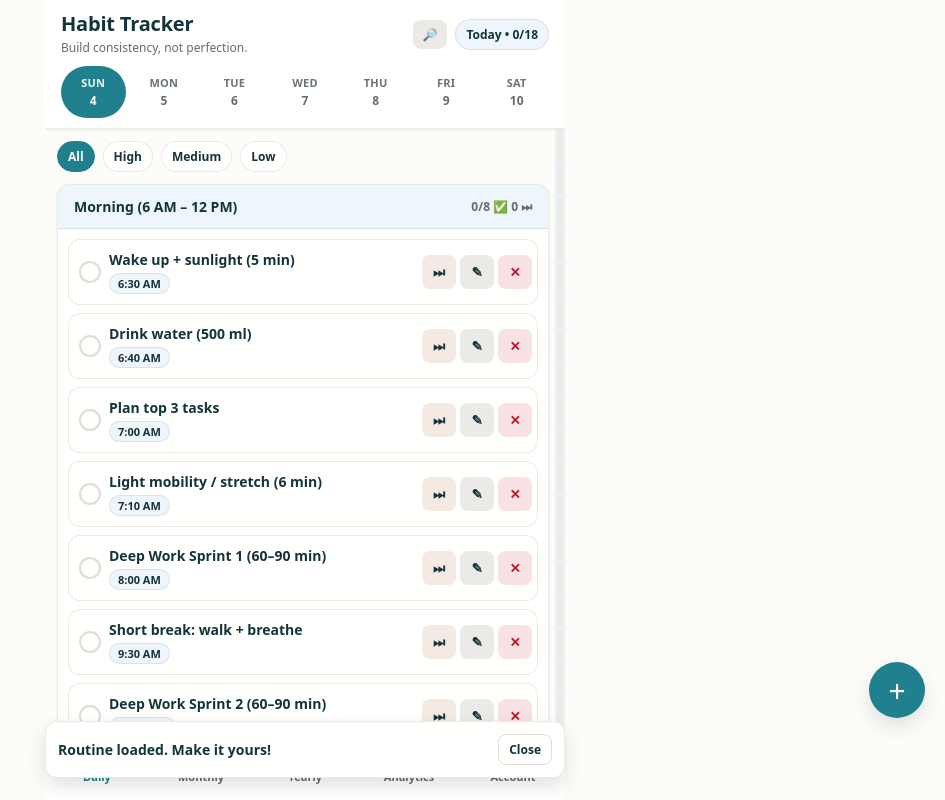
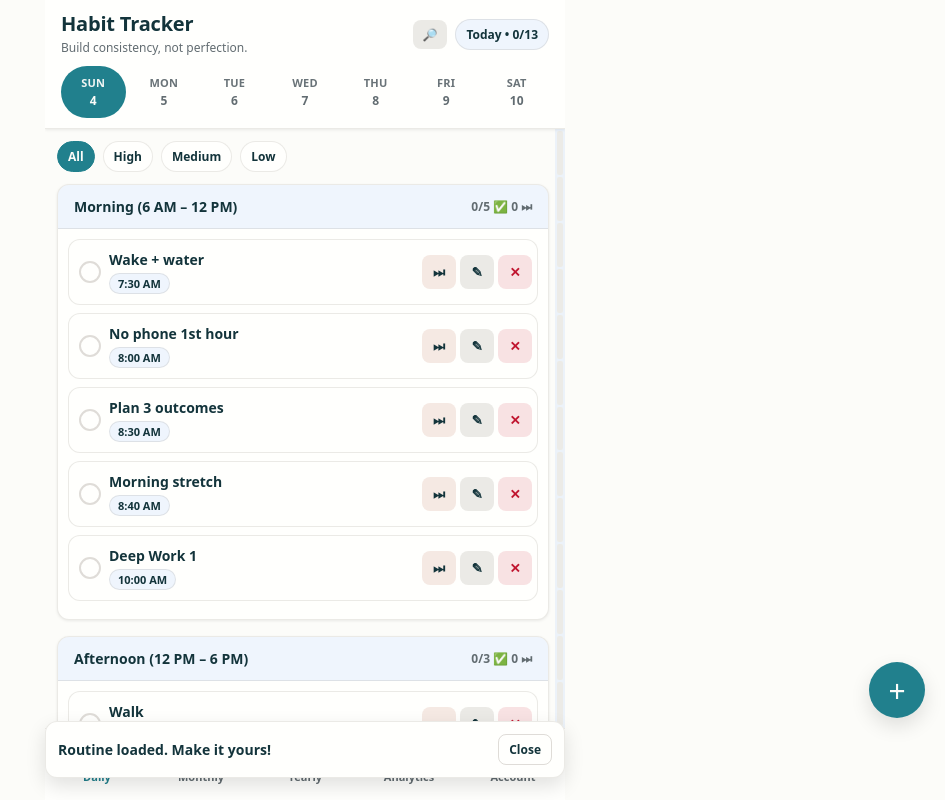
Before and after one commit to san-vm/HabitHost, a plain HTML site: page index.html in a window 1280 px wide. Both pictures are taken after a click on the button "Load routine". Shown: the whole page, without its empty margins (335-1280 px from the left). Drawn offline with Linux system fonts and the light colour scheme.

Commit message:
Refactor habit sections and add storage management
Removed some motivational messages and habit descriptions while adding new sections for storage management and motivation.

```diff
--- a/index.html
+++ b/index.html
@@ -1039,7 +1039,6 @@
 
 				<div class="card section">
 					<h3>Monthly habits</h3>
-					<div class="muted">Keep monthly habits few and meaningful.</div>
 				</div>
 
 				<div class="card section">
@@ -1058,7 +1057,6 @@
 
 				<div class="card section">
 					<h3>Yearly habits</h3>
-					<div class="muted">Big rocks: health checks, finances, career reviews.</div>
 				</div>
 
 				<div class="card section">
@@ -1074,8 +1072,8 @@
 						<div class="pill" id="weeklyRatePill">Completion: 0%</div>
 						<div class="pill" id="bestStreakPill">Best streak: 0</div>
 					</div>
-					<div class="muted" style="margin-top: var(--s-10);">
-						Completion rate counts “completed” only (skips are neutral).
+					<div class="muted" id="motivationMessage" style="margin-top: var(--s-10);">
+						Keep going. Small wins compound.
 					</div>
 				</div>
 
@@ -1092,20 +1090,10 @@
 					<div id="streakOverview" style="display:grid; grid-template-columns: repeat(3, 1fr); gap: 10px;">
 					</div>
 				</div>
-
-				<div class="card section">
-					<h3>Motivation</h3>
-					<div class="muted" id="motivationMessage">Keep going. Small wins compound.</div>
-				</div>
 			</section>
 
 			<!-- ACCOUNT -->
 			<section id="accountTab" class="tab">
-				<div class="card section">
-					<h3>Account</h3>
-					<div class="muted">All data stays in this browser (no server).</div>
-				</div>
-
 				<div class="card section">
 					<h3>Appearance</h3>
 
@@ -1152,6 +1140,15 @@
 				</div>
 
 				<div class="card section">
+					<h3>Storage</h3>
+					<div class="muted" id="storageInfo">Checking storage…</div>
+					<div style="display:flex; gap: var(--s-10); flex-wrap: wrap; margin-top: var(--s-12);">
+						<button class="btn btn--outline" id="runCleanupBtn">Run cleanup</button>
+						<button class="btn btn--outline" id="resetAllBtn">Reset everything</button>
+					</div>
+				</div>
+
+				<div class="card section">
 					<h3>Backup & restore</h3>
 					<div style="display:flex; gap: var(--s-10); flex-wrap: wrap; margin-bottom: var(--s-10);">
 						<button class="btn btn--secondary" id="exportBtn">Export JSON</button>
@@ -1160,21 +1157,12 @@
 					</div>
 					<div class="muted">Export is recommended before switching browsers/devices.</div>
 				</div>
-
-				<div class="card section">
-					<h3>Storage & safety</h3>
-					<div class="muted" id="storageInfo">Checking storage…</div>
-					<div style="display:flex; gap: var(--s-10); flex-wrap: wrap; margin-top: var(--s-12);">
-						<button class="btn btn--outline" id="runCleanupBtn">Run cleanup</button>
-						<button class="btn btn--outline" id="resetAllBtn">Reset everything</button>
-					</div>
-				</div>
 			</section>
 		</main>
 
 		<nav class="bottom">
 			<button class="nav active" data-tab="daily"><span class="ico">☀️</span>Daily</button>
-			<button class="nav" data-tab="monthly"><span class="ico">🗓️</span>Monthly</button>
+			<button class="nav" data-tab="monthly"><span class="ico">📊</span>Monthly</button>
 			<button class="nav" data-tab="yearly"><span class="ico">🎯</span>Yearly</button>
 			<button class="nav" data-tab="analytics"><span class="ico">📈</span>Analytics</button>
 			<button class="nav" data-tab="account"><span class="ico">⚙️</span>Account</button>
@@ -1508,26 +1496,27 @@
 		   ============================= */
 		function engagingRoutine() {
 			const createdAt = nowISO();
-			const daily = [
-				{ title: "Wake up + sunlight (5 min)", time: "0630", priority: "high", tags: [], notes: "Get near a window/balcony. Hydrate after." },
-				{ title: "Drink water (500 ml)", time: "0640", priority: "high", tags: [], notes: "Simple win to start momentum." },
-				{ title: "Plan top 3 tasks", time: "0700", priority: "high", tags: [], notes: "What makes today successful?" },
-				{ title: "Light mobility / stretch (6 min)", time: "0710", priority: "medium", tags: [], notes: "Neck, hips, hamstrings." },
-				{ title: "Deep Work Sprint 1 (60–90 min)", time: "0800", priority: "high", tags: [], notes: "Phone away. Single task only." },
-				{ title: "Short break: walk + breathe", time: "0930", priority: "medium", tags: [], notes: "5–10 min reset." },
-				{ title: "Deep Work Sprint 2 (60–90 min)", time: "1000", priority: "high", tags: [], notes: "Continue the hardest task." },
-				{ title: "Protein + fruit snack", time: "1130", priority: "medium", tags: [], notes: "Avoid energy crash." },
-				{ title: "Lunch (slow, no screen)", time: "1300", priority: "medium", tags: [], notes: "Eat mindfully to recharge." },
-				{ title: "Admin / messages (30 min)", time: "1400", priority: "low", tags: [], notes: "Batch communication." },
-				{ title: "Learning block (30 min)", time: "1500", priority: "medium", tags: [], notes: "Book, course, or problem solving." },
-				{ title: "Hydration check", time: "1630", priority: "low", tags: [], notes: "Quick water top-up." },
-				{ title: "Workout (30–45 min)", time: "1830", priority: "high", tags: [], notes: "Strength or cardio." },
-				{ title: "Post-workout stretch (5 min)", time: "1930", priority: "medium", tags: [], notes: "Prevent stiffness." },
-				{ title: "Dinner", time: "2030", priority: "medium", tags: [], notes: "Aim for protein + veggies." },
-				{ title: "10 min tidy (reset space)", time: "2130", priority: "low", tags: [], notes: "Small cleanup prevents chaos." },
-				{ title: "Read 10 pages", time: "2200", priority: "medium", tags: [], notes: "Low-stimulus wind down." },
-				{ title: "Screens off + tomorrow prep", time: "2300", priority: "high", tags: [], notes: "Charge phone away from bed." }
-			].map(h => ({
+
+			const dailyRaw = [
+				{ title: "Wake + water", time: "0730", priority: "high" },
+				{ title: "No phone 1st hour", time: "0800", priority: "high" },
+				{ title: "Plan 3 outcomes", time: "0830", priority: "high" },
+				{ title: "Morning stretch", time: "0840", priority: "medium" },
+				{ title: "Deep Work 1", time: "1000", priority: "high" },
+
+				{ title: "Walk", time: "1315", priority: "medium" },
+				{ title: "Deep Work 2", time: "1400", priority: "high" },
+				{ title: "Review + plan tomorrow", time: "1645", priority: "high" },
+
+				{ title: "Evening workout", time: "1900", priority: "high" },
+				{ title: "Deep Work 3", time: "1930", priority: "high" },
+				{ title: "Evening stretch", time: "2030", priority: "medium" },
+
+				{ title: "Read", time: "2200", priority: "medium" },
+				{ title: "Screens off", time: "2300", priority: "high" }
+			];
+
+			const daily = dailyRaw.map(h => ({
 				id: makeId(),
 				title: h.title,
 				category: "daily",
@@ -1535,8 +1524,8 @@
 				daysOfWeek: [0, 1, 2, 3, 4, 5, 6],
 				repeatSchedule: "",
 				priority: h.priority,
-				tags: h.tags,
-				notes: h.notes || "",
+				tags: [],
+				notes: "",
 				createdAt,
 				updatedAt: createdAt,
 				archived: false,
@@ -1547,14 +1536,14 @@
 			const monthly = [
 				{
 					id: makeId(),
-					title: "Monthly review: money + habits",
+					title: "Monthly review",
 					category: "monthly",
 					time: null,
 					daysOfWeek: [0, 1, 2, 3, 4, 5, 6],
 					repeatSchedule: "1st weekend",
 					priority: "high",
-					tags: ["finance", "review"],
-					notes: "Check spending, adjust goals, prune habits.",
+					tags: [],
+					notes: "",
 					createdAt,
 					updatedAt: createdAt,
 					archived: false,
@@ -1566,14 +1555,14 @@
 			const yearly = [
 				{
 					id: makeId(),
-					title: "Annual health checkup",
+					title: "Health checkup",
 					category: "yearly",
 					time: null,
 					daysOfWeek: [0, 1, 2, 3, 4, 5, 6],
 					repeatSchedule: "March",
 					priority: "high",
 					tags: [],
-					notes: "Book and complete checkup.",
+					notes: "",
 					createdAt,
 					updatedAt: createdAt,
 					archived: false,
@@ -2214,16 +2203,42 @@
 				container.appendChild(frag);
 			}
 
+			// Streak up to selected date (not always "today")
+			computeStreakToKey(h, endKey) {
+				if (h.category !== "daily") return h.completedDates.length;
+
+				const completed = new Set(h.completedDates);
+				const skipped = new Set(h.skippedDates);
+
+				let streak = 0;
+				let cursor = parseDateKey(endKey);
+
+				for (let i = 0; i < this.state.settings.retentionDays; i++) {
+					const k = dateKey(cursor);
+					if (completed.has(k)) streak += 1;
+					else if (skipped.has(k)) {
+						// neutral day, doesn't break streak
+					} else break;
+
+					cursor.setDate(cursor.getDate() - 1);
+				}
+				return streak;
+			}
+
+
 			habitEl(h, key) {
-				const isDone = (h.completedDates || []).includes(key);
-				const isSkip = (h.skippedDates || []).includes(key) && !isDone;
+				const isDone = h.completedDates.includes(key);
+				const isSkip = h.skippedDates.includes(key) && !isDone;
+
+				const streak = this.computeStreakToKey(h, key); // key = selected date [file:1]
+				const streakPill = streak > 0 ? `<span class="badge badge--streak" title="Current streak">${streak}🔥</span>` : "";
 
 				const el = document.createElement("div");
-				el.className = `habit ${isDone ? "done" : ""} ${isSkip ? "skip" : ""}`;
+				el.className = `habit ${isDone ? "done" : isSkip ? "skip" : ""}`;
 				el.dataset.id = h.id;
 
 				const time = h.time ? `<span class="badge">${formatTime(h.time)}</span>` : "";
-				const tags = (h.tags || []).slice(0, 3).map(t => `<span class="tag">#${escapeHTML(t)}</span>`).join("");
+				const tags = h.tags.slice(0, 3).map(t => `<span class="tag">${escapeHTML(t)}</span>`).join("");
 
 				el.innerHTML = `
 					<div class="check">${isDone ? "✓" : (isSkip ? "–" : "")}</div>
@@ -2231,6 +2246,7 @@
 						<p class="htitle" title="${escapeHTML(h.title)}">${escapeHTML(h.title)}</p>
 						<div class="hmeta">
 						${time}
+						${streakPill}
 						${tags}
 						</div>
 					</div>
@@ -2583,11 +2599,26 @@
 				});
 
 				const msgs = [
+					"Great job! You're building amazing habits! 🌟",
+					"Consistency is key - you're doing fantastic! 💪",
+					"Every small step counts. Keep going! 🚶‍♂️",
+					"You're stronger than you think! 💎",
+					"Progress, not perfection. Well done! ✨",
+					"Keep showing up—you're making it happen! 🚀",
+					"Tiny wins lead to big results. Keep it up! 🧩",
+					"You're doing better than you think. 🌈",
+					"One day at a time. You've got this! 🗓️",
+					"Stay focused, stay proud. 🎯",
+					"Momentum is building. Don't stop now! 🔥",
+					"Your effort is paying off. Keep it up! 🏆",
+					"Believe in the process. Trust yourself. 🌱",
+					"Each action matters. You're on the path! 🛤️",
+					"Step by step, you're getting there. 👣",
 					"Consistency beats intensity.",
 					"Small actions compound into big change.",
-					"Show up even when it’s not perfect.",
+					"Show up even when it's not perfect.",
 					"Win the next 10 minutes.",
-					"Focus on identity: be the person who does the habit."
+					"Focus on identity: be the person who does the habit.",
 				];
 				document.getElementById("motivationMessage").textContent = msgs[Math.floor(Math.random() * msgs.length)];
 			}
@@ -2734,7 +2765,7 @@
 					settings: {
 						theme: "system",
 						retentionDays: 90,
-						remindersEnabled: false,
+						remindersEnabled: true,
 						collapsed: { morning: false, afternoon: false, evening: false }
 					},
 					ui: {
```
Lines whose indentation alone changed are shown as unchanged.
